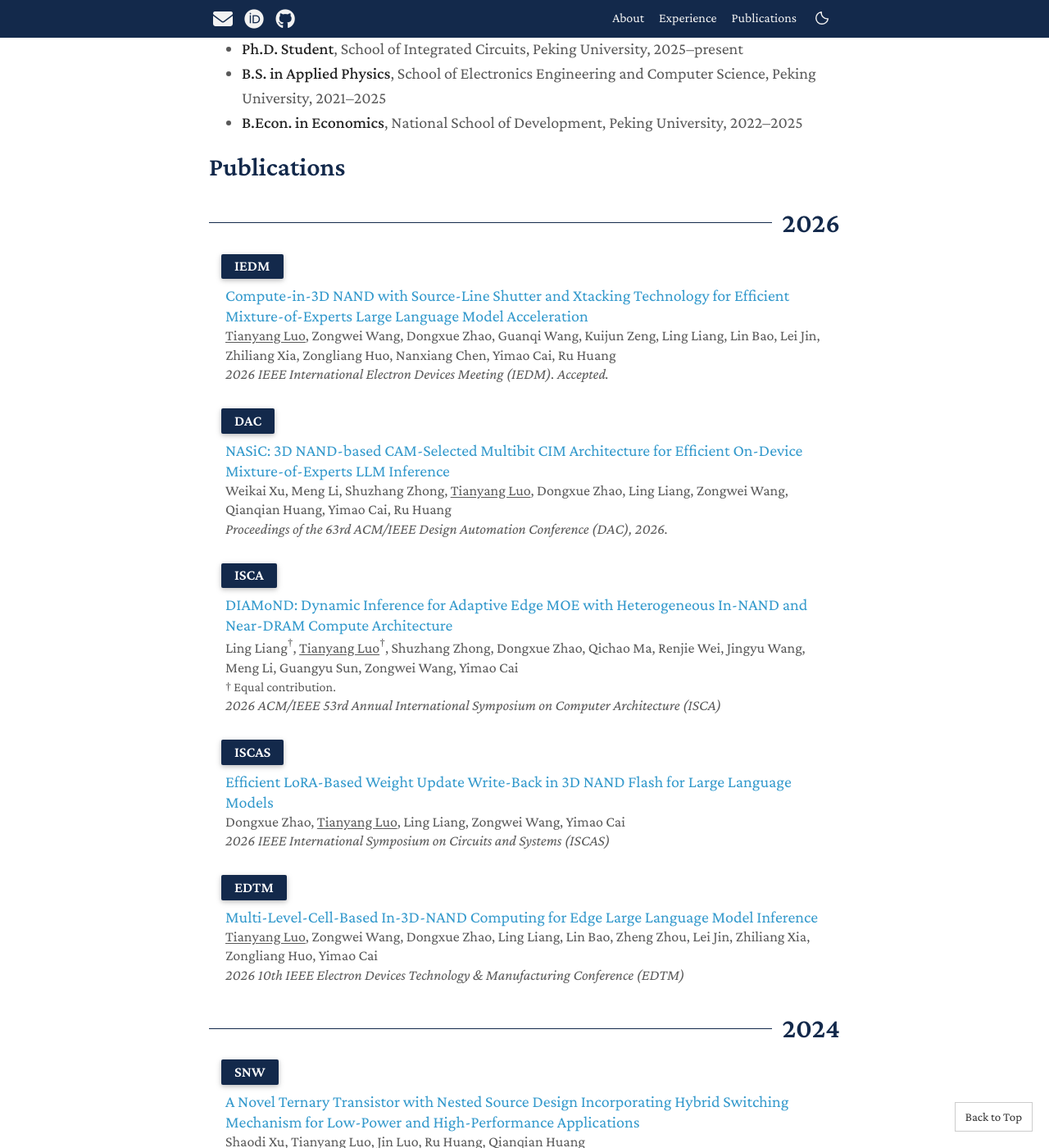
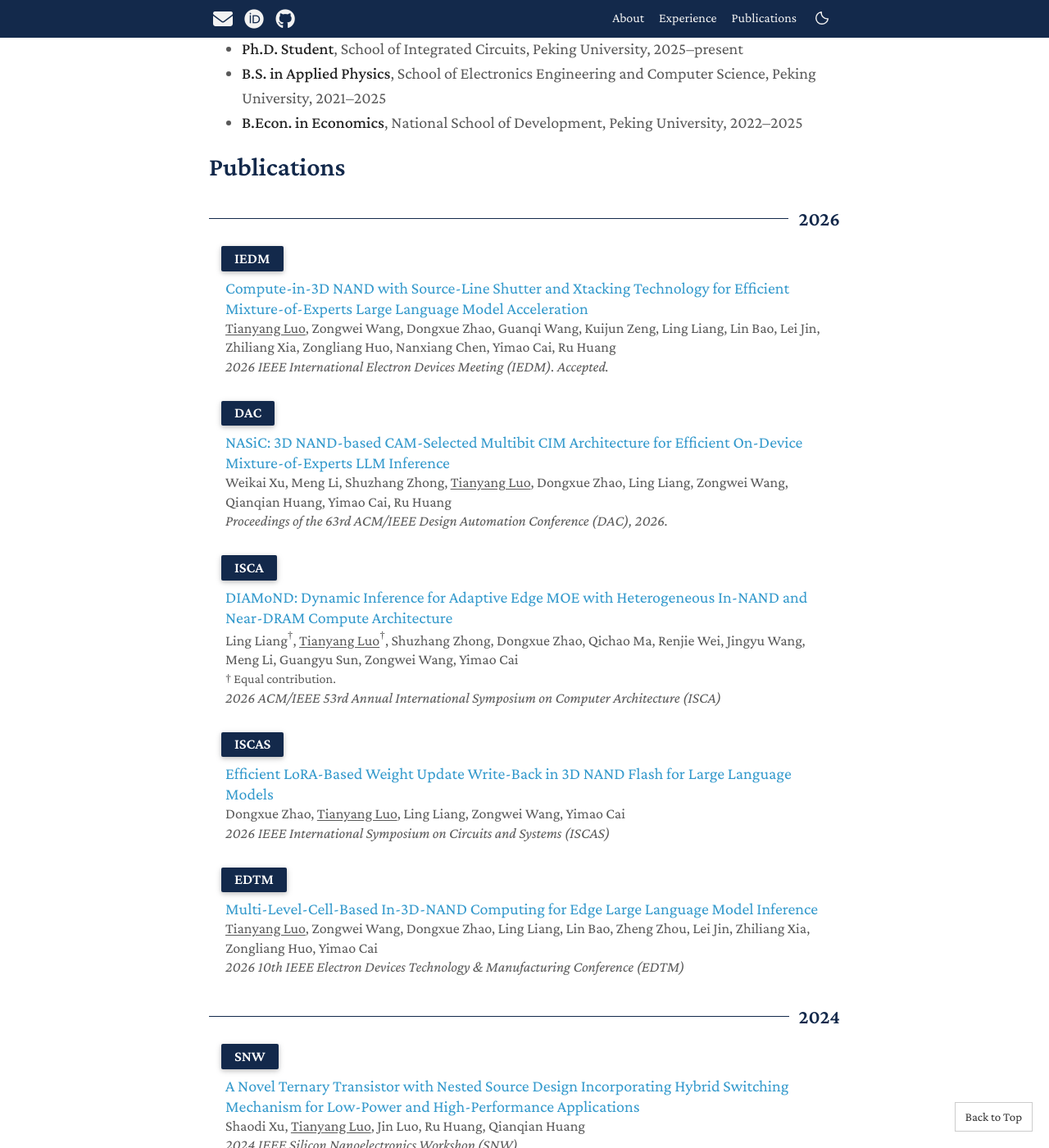
Before and after one commit to tianyangluo-pku/tianyangluo-pku.github.io, a Jekyll site: the page built from index.md, in a window 1280 px wide and 1400 px high, scrolled down 670 px. Shown: the whole window at 82% size. Built offline with Jekyll 4.4.1, drawn with Linux system fonts in a browser that asks for light colours; a style sheet for code colours, icons or effects is not loaded.

Commit message:
Align publication year size with subsection headings

```diff
--- a/assets/css/about.css
+++ b/assets/css/about.css
@@ -101,3 +101,5 @@ html[data-theme="dark"] .about-portrait figcaption { color: var(--global-text-co
 
 .layout-about .publications ol.bibliography li .author,
 .layout-about .publications ol.bibliography li .periodical { font-size: 18px; }
+
+.layout-about .publications .year { font-size: 24px; }
```
